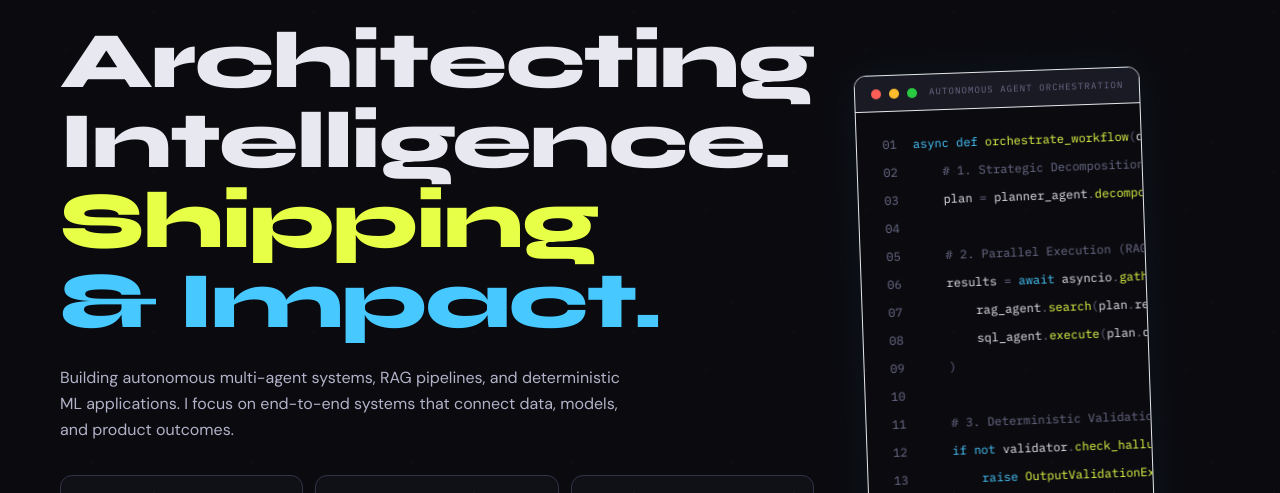
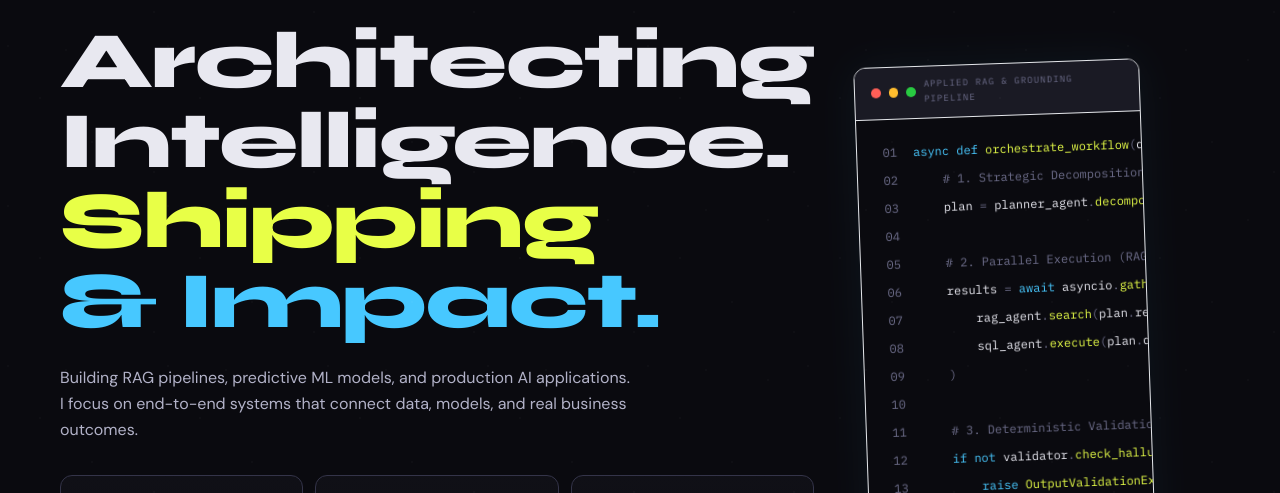
Before and after one commit to Jatin23K/jatin-portfolio, a React (Vite) app: page / in a window 1280 px wide. Shown: the part 128-621 px from the top of the page. Built offline with nearby package versions, Linux system fonts and the light colour scheme; no server answers.

Commit message:
refactor: undercommit hero subline and snippet title, emphasize self-directed execution in about bio

```diff
--- a/src/data/site.ts
+++ b/src/data/site.ts
@@ -91,7 +91,7 @@ export const siteContent: SiteContent = {
     headlineAccent: 'Shipping',
     headlineAccent2: 'Impact.',
     subline:
-      'Building autonomous multi-agent systems, RAG pipelines, and deterministic ML applications. I focus on end-to-end systems that connect data, models, and product outcomes.',
+      'Building RAG pipelines, predictive ML models, and production AI applications. I focus on end-to-end systems that connect data, models, and real business outcomes.',
     stats: [
       { value: '~90%', label: 'REVIEW TIME SAVED · TLDR SHIELD' },
       { value: '41.46%', label: 'STORAGE COST REDUCED · CORE MEMORY' },
@@ -99,7 +99,7 @@ export const siteContent: SiteContent = {
     ],
     primaryCta: 'View Projects ->',
     secondaryCta: 'Download Resume',
-    sqlSnippetTitle: 'Autonomous Agent Orchestration',
+    sqlSnippetTitle: 'Applied RAG & Grounding Pipeline',
     sqlSnippet: [
       'async def orchestrate_workflow(query: str, db: Database):',
       '    # 1. Strategic Decomposition',
@@ -164,6 +164,7 @@ export const siteContent: SiteContent = {
     title: 'Applied Data Science',
     subtitle: 'Models that ship, not just notebooks. Business outcomes from day one.',
     paragraphs: [
+      'As a self-directed builder, I don\'t wait for sandbox environments or formal assignments. I design, train, and deploy complete systems independently — combining classical predictive modeling with modern retrieval architecture.',
       'I close the loop — from problem definition and data exploration through to a deployed system with a measurable business outcome attached.',
       'My stack is Python, SQL, and ML pipelines served via FastAPI with retrieval-augmented AI layers where the problem demands it. Everything I build is designed to run in production, not just pass a test set.',
       'I focus on transparent AI — systems accountable to users, with clear data lineage, explainable outputs, and governance controls that hold up under scrutiny.',
```
